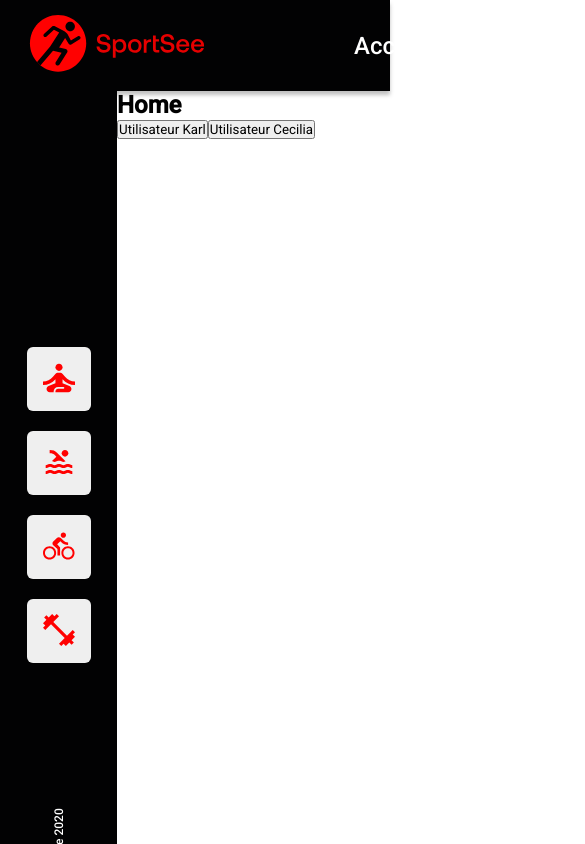
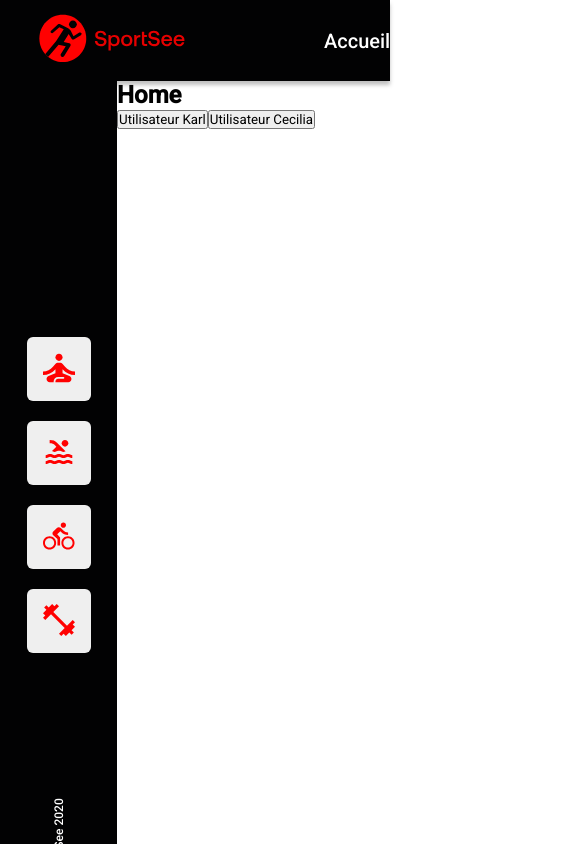
Before and after one commit to l-nikola/SportSee, a React (Vite) app: page / in a window 390 px wide. Shown: the top 844 px of the page, 585 px wide, since content can reach past the window. Built offline with nearby package versions, Linux system fonts and the light colour scheme.

Commit message:
fix : responsive header

```diff
--- a/src/styles/components/header.scss
+++ b/src/styles/components/header.scss
@@ -25,3 +25,25 @@ header {
     }
   }
 }
+
+/* *********** Responsive ********** */
+@media (max-width: 1339px) {
+  header nav {
+    height: 81px;
+
+    img {
+      width: 167px;
+      height: 50px;
+      margin: 0 129px 0 28px;
+    }
+
+    ul {
+      gap: 100px;
+
+      li a {
+        font-weight: 500;
+        font-size: 20px;
+      }
+    }
+  }
+}
```
